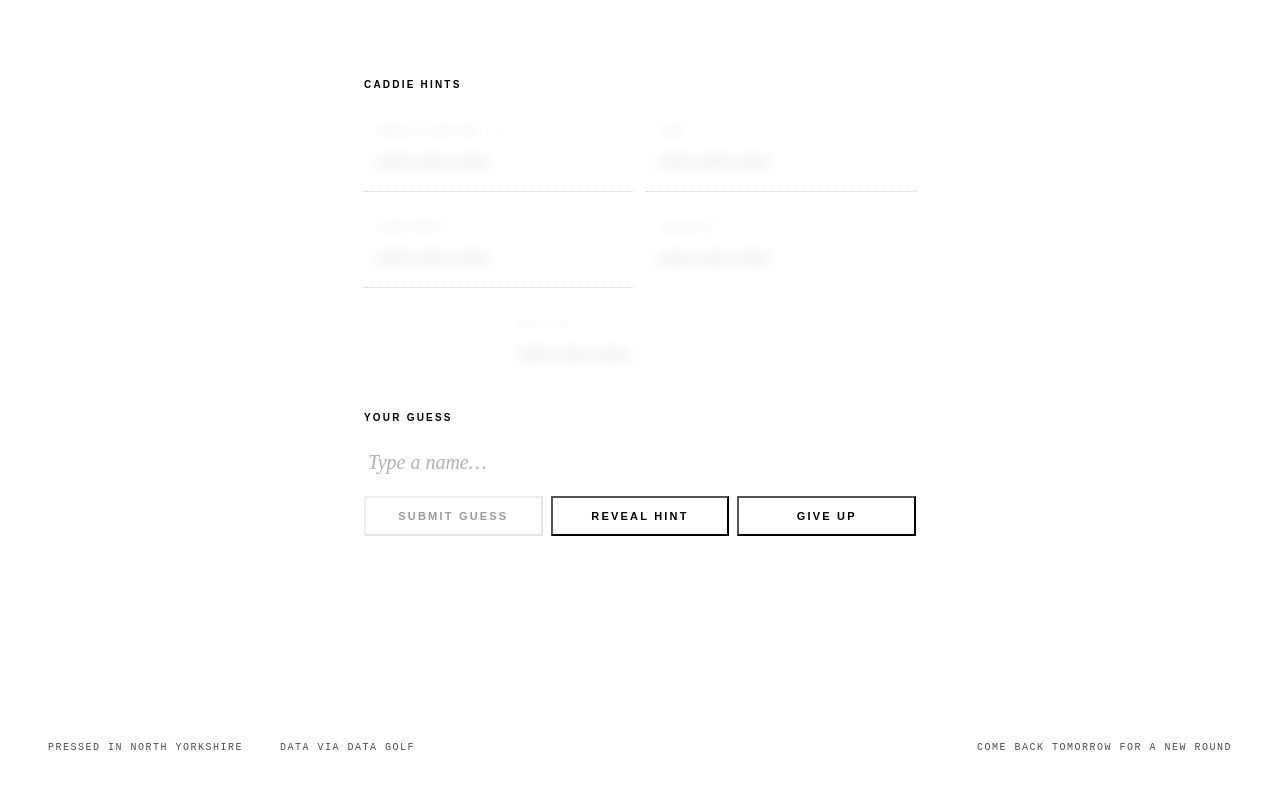
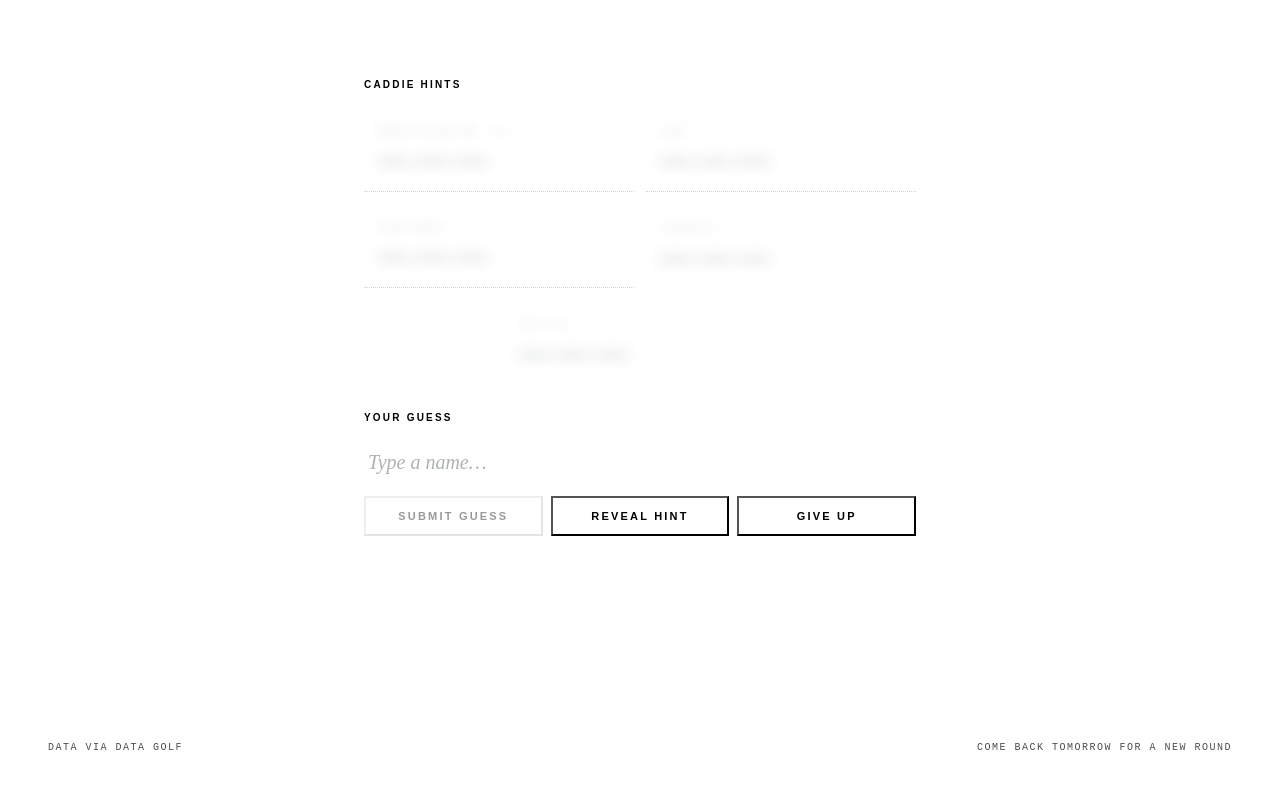
Before and after one commit to rosiekipling/pardle, a React (Vite) app: page / in a window 1280 px wide. Shown: the part 904-1693 px from the top of the page. Built offline with nearby package versions, Linux system fonts and the light colour scheme.

Commit message:
update footer

```diff
--- a/src/components/Game.tsx
+++ b/src/components/Game.tsx
@@ -484,8 +484,7 @@ rosiedata.com/pardle`;
 
       <footer>
         <div>
-          Pressed in North Yorkshire <span className="flag-dot"></span> Data via
-          Data Golf
+          Data via Data Golf
         </div>
         <div>Come back tomorrow for a new round</div>
       </footer>
```
